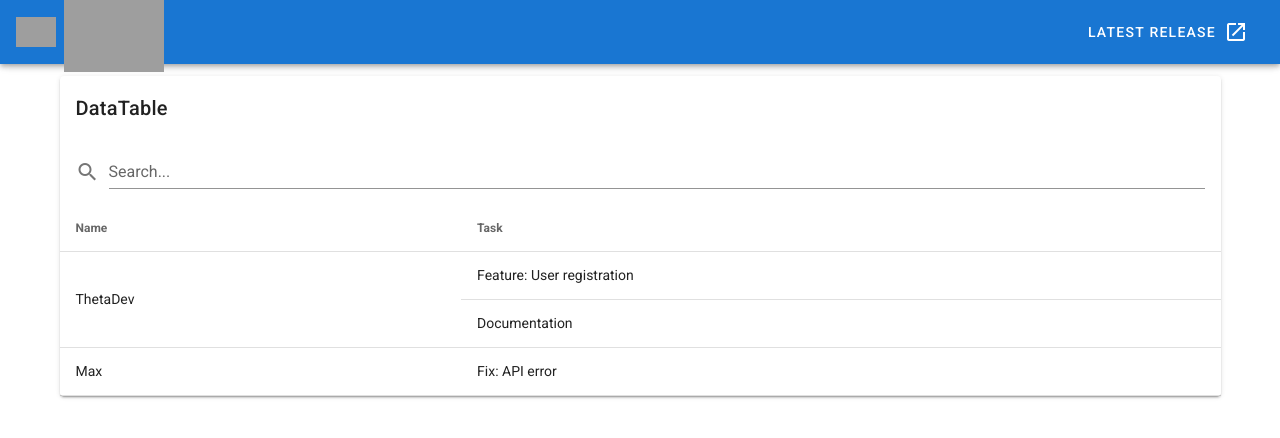
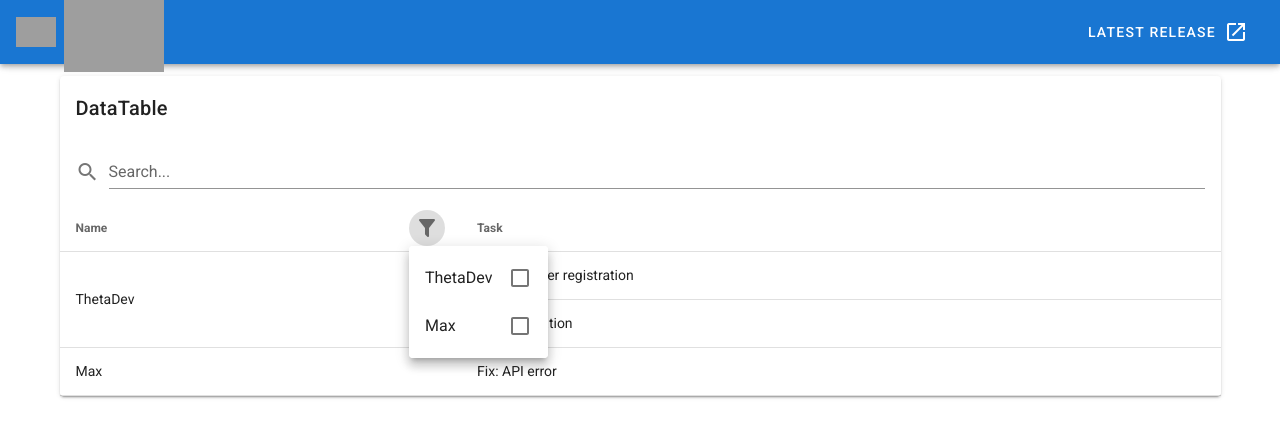
Before and after one commit to Theta-Dev/vuetify-datatable, a Vue app: page / in a window 1280 px wide. Both pictures are taken after a click on the button 427 px from the left and 227 px from the top of the page. Shown: the top 438 px of the page. Built offline with nearby package versions, Linux system fonts and the light colour scheme; grey boxes are pictures that could not be loaded.

Commit message:
Filters are working

```diff
--- a/src/components/datatable/DataTable.vue
+++ b/src/components/datatable/DataTable.vue
@@ -27,9 +27,55 @@
                   {{ name }}
                 </v-col>
                 <v-col class="text-right">
-                  <v-btn icon :color="getFilterButtonColor(i, hover)">
-                    <v-icon>mdi-filter</v-icon>
-                  </v-btn>
+                  <v-menu
+                    v-model="filter_menus[i]"
+                    offset-y
+                    :close-on-content-click="false"
+                  >
+                    <template v-slot:activator="{ on, attrs }">
+                      <v-btn
+                        icon
+                        :color="getFilterButtonColor(i, hover || filter_menus[i])"
+                        v-on="on"
+                        v-bind="attrs"
+                      >
+                        <v-icon>mdi-filter</v-icon>
+                      </v-btn>
+                    </template>
+                    <v-list>
+                      <v-list-item-group
+                        v-model="filter_selections[i]"
+                        multiple
+                      >
+                        <v-list-item
+                          v-for="item in filterLists[i]"
+                          :key="item"
+                        >
+                          <template v-slot:default="{ active }">
+                            <v-list-item-content>
+                              <v-list-item-title>{{ item }}</v-list-item-title>
+                            </v-list-item-content>
+
+                            <v-list-item-action>
+                              <v-checkbox
+                                :input-value="active"
+                                color="primary"
+                              ></v-checkbox>
+                            </v-list-item-action>
+                          </template>
+                        </v-list-item>
+                      </v-list-item-group>
+                      <v-list-item-group
+                        v-show="isFilterActive(i)"
+                        mandatory
+                      >
+                        <v-list-item
+                          color="red"
+                          @click="clearFilter(i)"
+                        >Clear filter</v-list-item>
+                      </v-list-item-group>
+                    </v-list>
+                  </v-menu>
                 </v-col>
               </v-row>
             </v-hover>
@@ -84,7 +130,8 @@ export default {
         ['Fix: API error'],
       ],
     ],
-    filter: [],
+    filter_menus: [],
+    filter_selections: [],
     search: '',
   }),
 
@@ -130,6 +177,11 @@ export default {
 
       return filterLists;
     },
+    filter() {
+      return this.filter_selections.map((selection, column) => selection.map(
+        (itm) => this.filterLists[column][itm],
+      ));
+    },
     visibleItems() {
       return this.data.map((it, i) => {
         // Does search match
@@ -147,10 +199,15 @@ export default {
         }
 
         // Does filter match
+        console.log('Filterables', i, this.filterables[i]);
+
         return this.filterables[i].every(
-          (fl) => {
+          (fl, ci) => {
+            console.log('fl', fl);
+            console.log('Filter', this.filter[ci]);
             if(!Array.isArray(fl) || fl.length === 0) return true;
-            return fl.some((fli, ci) => {
+            return fl.some((fli) => {
+              console.log('fli', ci, fli);
               if(!Array.isArray(this.filter[ci]) || this.filter[ci].length === 0) return true;
               return this.filter[ci].includes(fli);
             });
@@ -161,9 +218,15 @@ export default {
   },
 
   methods: {
+    isFilterActive(i) {
+      return Array.isArray(this.filter[i]) && this.filter[i].length > 0;
+    },
     getFilterButtonColor(i, hover) {
-      if(Array.isArray(this.filter[i]) && this.filter[i].length > 0) return 'primary';
+      if(this.isFilterActive(i)) return 'primary';
       return hover ? '' : 'transparent';
+    },
+    clearFilter(i) {
+      this.$set(this.filter_selections, i, []);
     },
   },
 
```
